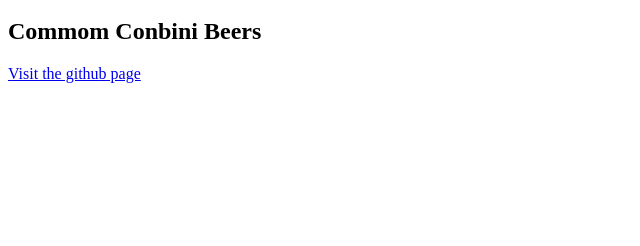
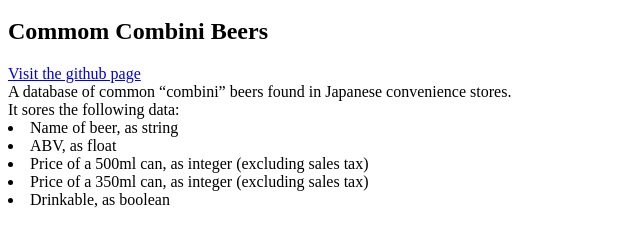
Before and after one commit to mp40/CC6-API-Solo-Project, a website: page index.html in a window 1280 px wide. Shown: the part 48-294 px from the top of the page, without its empty margins (0-640 px from the left). Drawn offline with Linux system fonts and the light colour scheme.

Commit message:
changes to HTML page

```diff
--- a/index.html
+++ b/index.html
@@ -4,8 +4,17 @@
 
 <body>
     <h1>CCB</h1>
-    <h2>Commom Conbini Beers</h2>
+    <h2>Commom Combini Beers</h2>
     <div><a href="https://github.com/mp40/CC6-API-Solo-Project">Visit the github page</a></div>
+    <div>A database of common “combini” beers found in Japanese convenience stores.
+    </div>
+    <div>It sores the following data:
+        <li>Name of beer, as string</li>
+        <li>ABV, as float</li>
+        <li>Price of a 500ml can, as integer (excluding sales tax)</li>
+        <li>Price of a 350ml can, as integer (excluding sales tax)</li>
+        <li> Drinkable, as boolean</li>
+    </div>
 
 </body>
 
```
